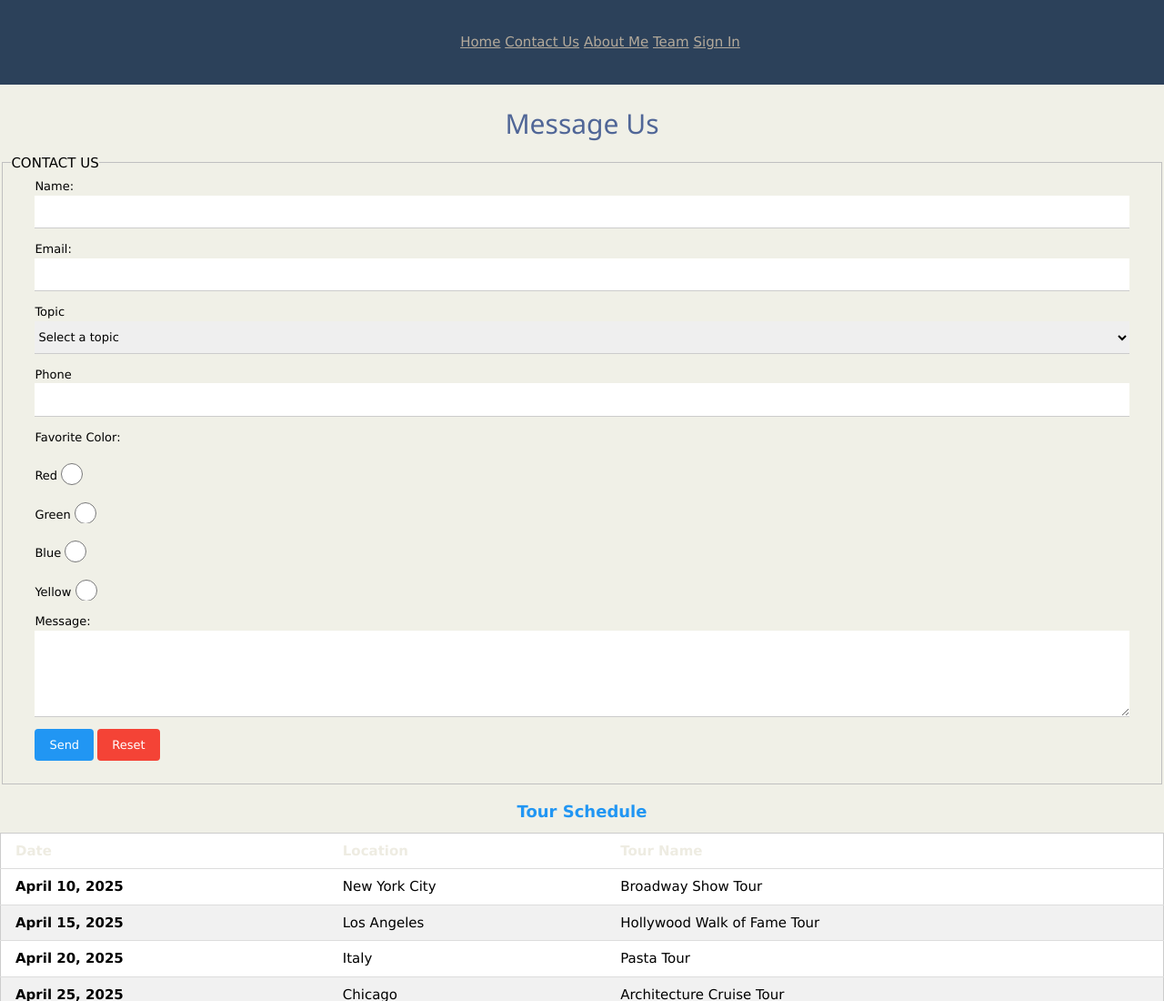
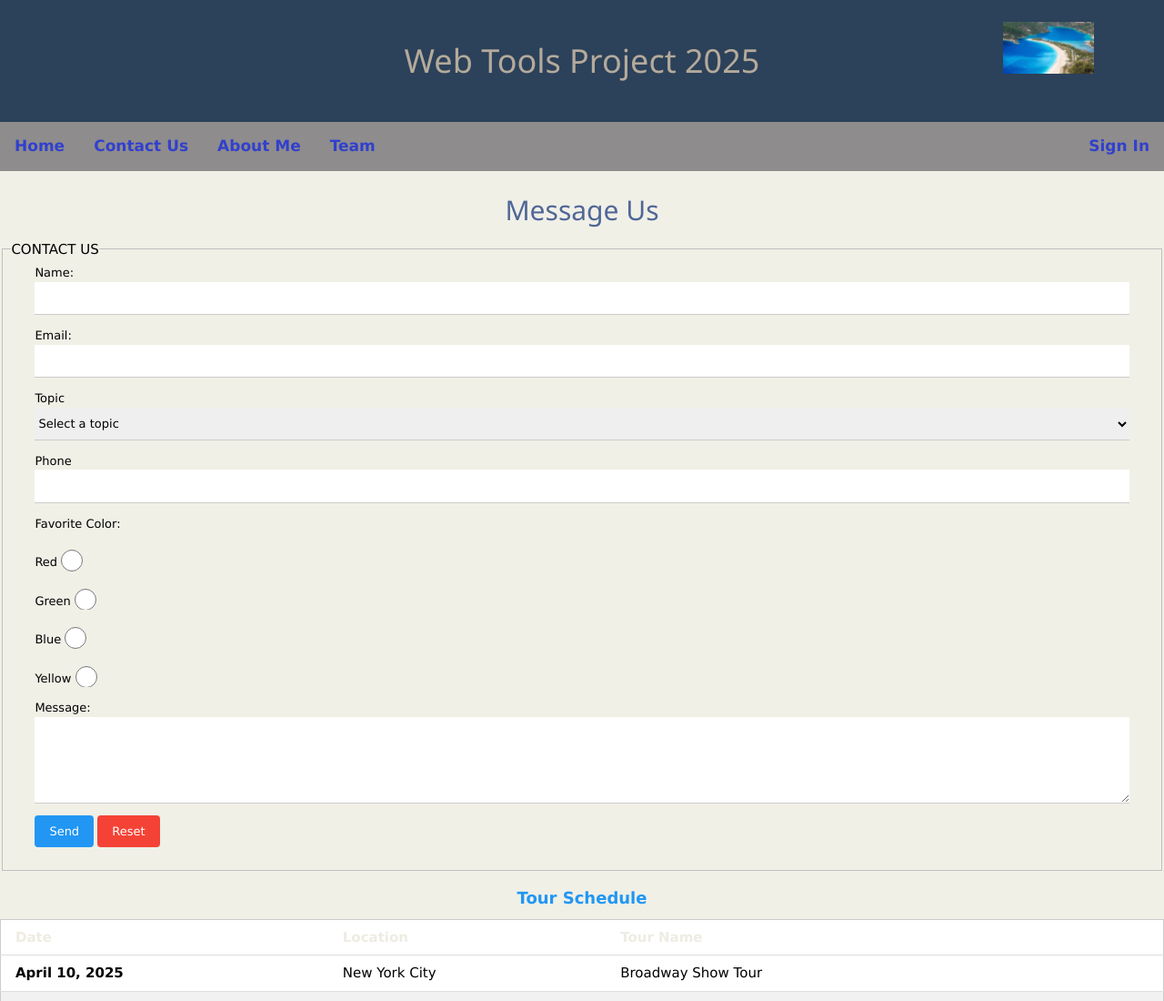
Before and after one commit to GizemGiz/WebTools-2025, a plain HTML site: page contact-us.html in a window 1280 px wide. Shown: the top 1100 px of the page at 91% size. Drawn offline with nearby package versions, Linux system fonts and the light colour scheme.

Commit message:
updated contact page

```diff
--- a/contact-us.html
+++ b/contact-us.html
@@ -32,14 +32,19 @@
 
     <body >
         </header>
-        <nav id="site" class="topnav">
-            <ul>
+
+        <header>
+            <h1>Web Tools Project 2025</h1>
+            <img src="images/logo.png" alt="Site Logo" class="logo">
+        </header>
+        <nav class="main-nav">
+
                 <a href="index.html">Home</a>
                 <a href="contact-us.html" target="_blank">Contact Us</a>
                 <a href="about-me.html">About Me</a>
-                <a href="team.html" class="active">Team</a>
+                <a href="team.html">Team</a>
                 <a href="#" class="sign-in">Sign In</a>
-            </ul>
+
             </nav>
 
         <main class="contact"></main>
```
